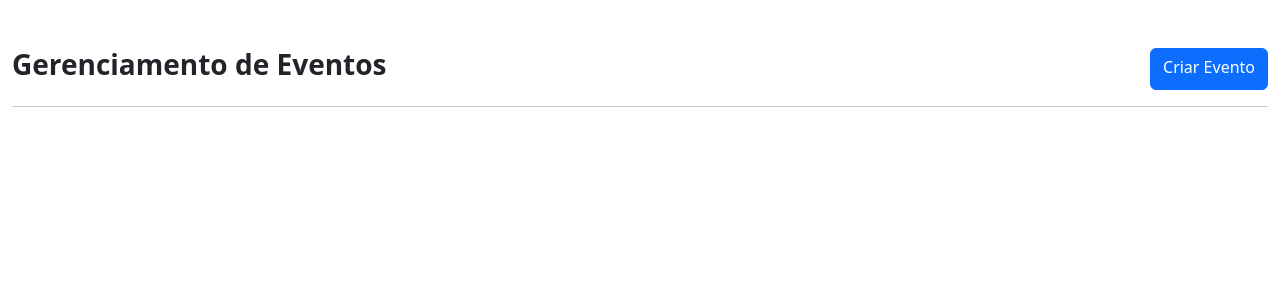
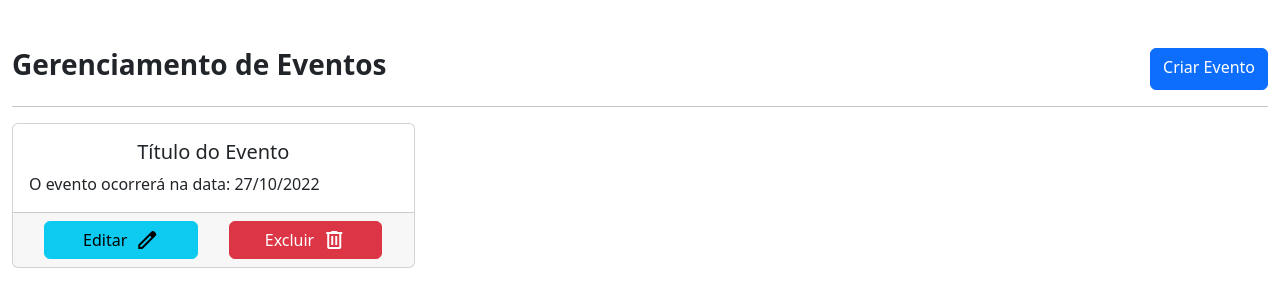
Before and after one commit to luanccardoso23/projeto_evento, a PHP site: page /app/view/VizualizarEventoView.php in a window 1280 px wide. Shown: the part 56-363 px from the top of the page. Run offline with PHP 8.4, Linux system fonts and the light colour scheme.

Commit message:
Finalizado interface de visualizar evento

```diff
--- a/app/includes/cabecalho.php
+++ b/app/includes/cabecalho.php
@@ -12,6 +12,7 @@ session_start();
     <meta charset="UTF-8">
     <meta name="viewport" content="width=device-width, initial-scale=1.0">
    <link rel="stylesheet" href="https://cdn.jsdelivr.net/npm/bootstrap@5.2.0/dist/css/bootstrap.min.css">
+   <link href="https://fonts.googleapis.com/css2?family=Material+Symbols+Outlined" rel="stylesheet" />
 
     <title>Projeto Gerenciamento de Eventos</title>
 </head>
--- a/app/view/VizualizarEventoView.php
+++ b/app/view/VizualizarEventoView.php
@@ -1,5 +1,9 @@
 <?php
 include_once("../includes/cabecalho.php");
+require_once("../model/EventoDAO.php");
+
+$meuEventoDAO = new EventoDAO();
+
 
 
 ?>
@@ -12,7 +16,32 @@ include_once("../includes/cabecalho.php");
   <hr>
 
   <section class="row row-cols-sm-1 row-cols-md-2 row-cols-lg-3 g-4">
+    <section>
+     <div class="card">
+      <img src="" alt="" class="card-img-top">
 
+       <div class="card-body">
+         <h5 class="card-title text-center">Título do Evento</h5>
+          <p class="card-text">O evento ocorrerá na data: 27/10/2022</p>
+      </div>
+
+      <div class="card-footer">
+         <form action="" method="POST" class="d-flex justify-content-around">
+
+          <button type="submit" class="btn btn-info col-5 d-flex justify-content-center align-items-center">
+          Editar <span class="material-symbols-outlined ms-2">edit</span>
+          </button>
+
+          <button type="submit" class="btn btn-danger col-5 d-flex justify-content-center align-items-center">
+          Excluir <span class="material-symbols-outlined ms-2">delete</span>
+          </button>
+
+         </form>
+
+      </div>
+
+    </div>
+    </section>
   </section>
 
   </main>
```
Also changed, not shown: public/exemplos/condicional_php/index.php (added, +35 -0 lines).
